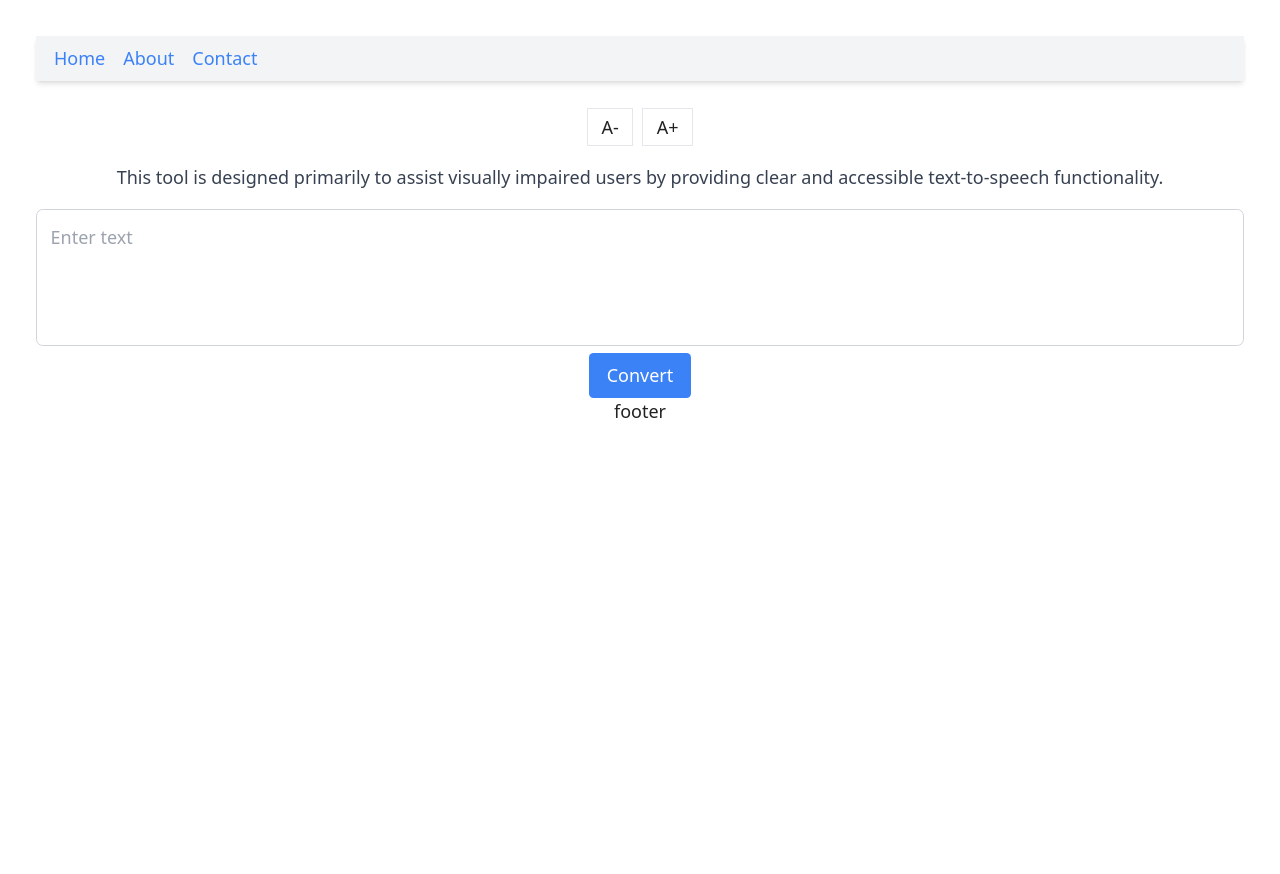
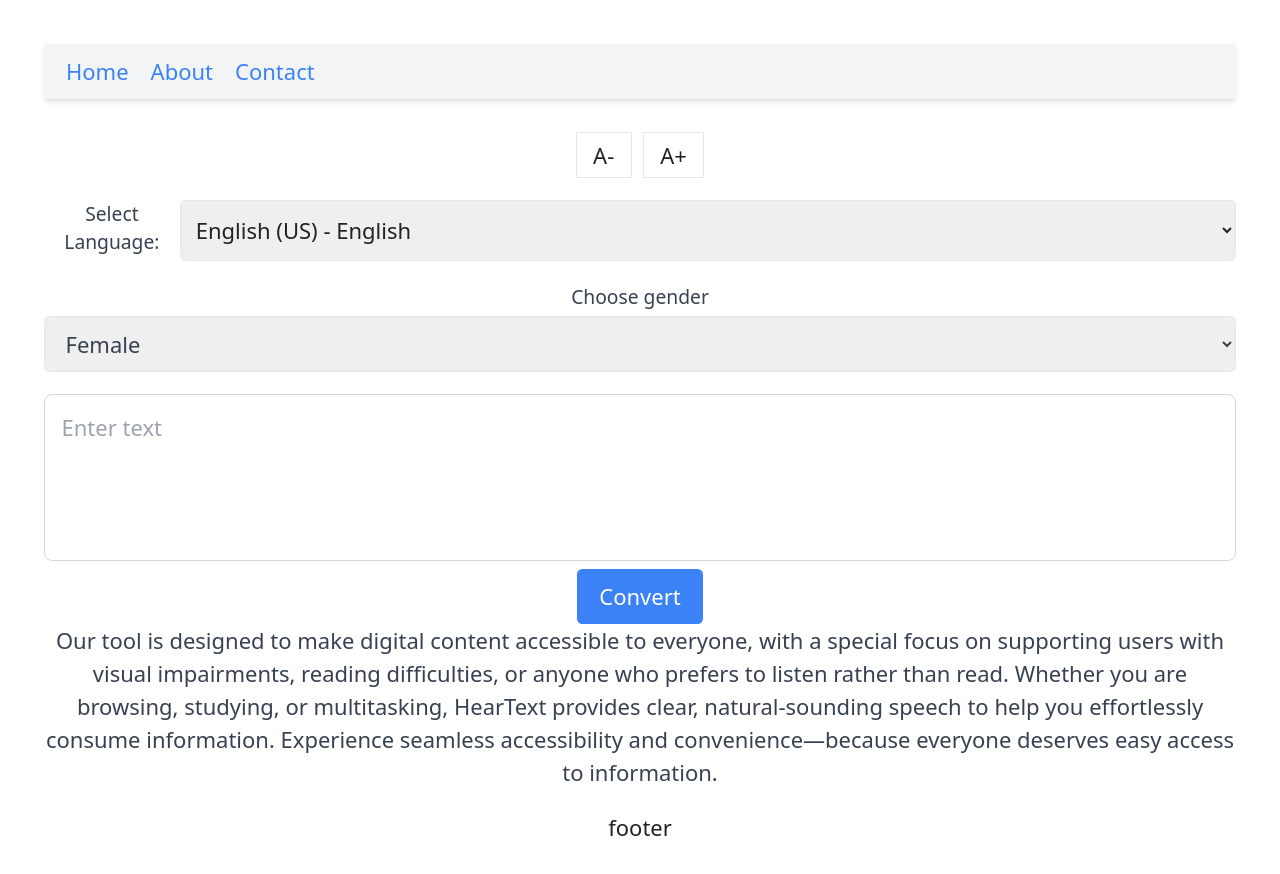
Before and after one commit to qingzhang100/tts, a React (Vite) app in the folder client/: page / in a window 1280 px wide. Shown: the top 874 px of the page. Before the commit the page ends 800 px from the top, so only its background shows below. Built offline with nearby package versions, Linux system fonts and the light colour scheme.

Commit message:
add SpeechSettings

```diff
--- a/client/src/App.jsx
+++ b/client/src/App.jsx
@@ -1,13 +1,16 @@
-import { useState } from "react";
+import { useState, useEffect } from "react";
 import "./App.css";
 import axios from "axios";
 import MainLayOut from "./layouts/MainLayouts";
 import FontSizeSwitcher from "./components/FontSizeSwitcher";
+import SpeechSettings from "./components/SpeechSettings/SpeechSettings";
 
 function App() {
   const [text, setText] = useState("");
   const [audioSrc, setAudioSrc] = useState(null);
-  const [fontSize, setFontSize] = useState(18);
+  const [fontSize, setFontSize] = useState(22);
+  const [language, setLanguage] = useState("en-US");
+  const [voice, setVoice] = useState("en-US-Wavenet-F");
 
   async function handleConvert() {
     const response = await axios.post("http://localhost:8080/convert", {
@@ -17,13 +20,23 @@ function App() {
     setAudioSrc(audioSrc);
   }
 
+  const DEFAULT_VOICES_BY_LANGUAGE = {
+    "en-US": "en-US-Wavenet-F",
+    "zh-CN": "cmn-CN-Wavenet-B",
+  };
+
+  useEffect(() => {
+    const selectedVoice = DEFAULT_VOICES_BY_LANGUAGE[language];
+    if (selectedVoice) {
+      setVoice(selectedVoice);
+    }
+  }, [language]);
+
   return (
     <MainLayOut fontSize={fontSize}>
       <FontSizeSwitcher setFontSize={setFontSize} />
-      <p className="mb-4 text-gray-700">
-        This tool is designed primarily to assist visually impaired users by
-        providing clear and accessible text-to-speech functionality.
-      </p>
+      <SpeechSettings language={language} setLanguage={setLanguage} />
+
       <textarea
         value={text}
         onChange={(e) => setText(e.target.value)}
@@ -45,6 +58,7 @@ function App() {
         rows={4}
       />
       <br />
+
       <button
         onClick={handleConvert}
         className="bg-blue-500 text-white px-4 py-2 rounded hover:bg-blue-600"
@@ -53,6 +67,15 @@ function App() {
       </button>
       <br />
       {audioSrc && <audio controls src={audioSrc} />}
+      <p className="mb-4 text-gray-700">
+        Our tool is designed to make digital content accessible to everyone,
+        with a special focus on supporting users with visual impairments,
+        reading difficulties, or anyone who prefers to listen rather than read.
+        Whether you are browsing, studying, or multitasking, HearText provides
+        clear, natural-sounding speech to help you effortlessly consume
+        information. Experience seamless accessibility and convenience—because
+        everyone deserves easy access to information.
+      </p>
     </MainLayOut>
   );
 }
--- /dev/null
+++ b/client/src/components/SpeechSettings/LanguageSelector.jsx
@@ -0,0 +1,35 @@
+import { useState } from "react";
+
+function LanguageSelector({ setLanguage }) {
+  const [selected, setSelected] = useState("en-US");
+
+  const handleChange = (e) => {
+    const newLang = e.target.value;
+    setSelected(newLang);
+    setLanguage(newLang);
+  };
+
+  return (
+    <div className="mb-4 flex">
+      <label className="block mb-1 text-sm font-medium text-gray-700">
+        Select Language:
+      </label>
+      <select
+        value={selected}
+        onChange={handleChange}
+        className="w-full p-2 border rounded"
+      >
+        <option value="en-US">English (US) - English</option>
+        {/* <option value="en-GB">English (UK) - English</option> */}
+        {/* <option value="ja-JP">Japanese - 日本語</option> */}
+        <option value="cmn-CN">Chinese (Mainland) - 中文</option>
+        {/* <option value="zh-TW">Chinese (Taiwan) - 中文</option>
+        <option value="fr-FR">French - Français</option>
+        <option value="es-ES">Spanish - Español</option>
+        <option value="ko-KR">Korean - 한국어</option> */}
+      </select>
+    </div>
+  );
+}
+
+export default LanguageSelector;
--- /dev/null
+++ b/client/src/components/SpeechSettings/SpeechSettings.jsx
@@ -0,0 +1,14 @@
+// SpeechSettings.js
+import LanguageSelector from "./LanguageSelector";
+import VoicePicker from "./VoicePicker";
+
+function SpeechSettings({ language, setLanguage, voice, setVoice, allVoices }) {
+  return (
+    <div>
+      <LanguageSelector setLanguage={setLanguage} selected={language} />
+      <VoicePicker allVoices={allVoices} voice={voice} setVoice={setVoice} />
+    </div>
+  );
+}
+
+export default SpeechSettings;
--- /dev/null
+++ b/client/src/components/SpeechSettings/VoicePicker.jsx
@@ -0,0 +1,19 @@
+function GenderSelector({ gender, setGender }) {
+  return (
+    <div className="mb-4">
+      <label className="block text-sm font-medium text-gray-700 mb-1">
+        Choose gender
+      </label>
+      <select
+        value={gender}
+        onChange={(e) => setGender(e.target.value)}
+        className="border rounded px-3 py-2 w-full text-gray-700"
+      >
+        <option value="FEMALE">Female</option>
+        <option value="MALE">Male</option>
+      </select>
+    </div>
+  );
+}
+
+export default GenderSelector;
--- a/client/src/index.css
+++ b/client/src/index.css
@@ -3,12 +3,11 @@
 @tailwind utilities;
 
 html {
-  font-size: 18px; /* Set base font size */
+  font-size: 22px; /* Set base font size */
   line-height: 1.5; /* Set proper line height for better readability */
 }
 
 body {
-  font-size: 1rem; /* 1rem = 18px */
   font-family: system-ui, -apple-system, BlinkMacSystemFont, "Segoe UI", Roboto,
     Oxygen, Ubuntu, Cantarell, "Open Sans", "Helvetica Neue", sans-serif;
   color: #222; /* High contrast text color */
@@ -21,7 +20,6 @@ button,
 input,
 textarea,
 select {
-  font-size: 18px; /* Ensure interactive elements have sufficiently large text */
   line-height: 1.5;
 }
 
```
Also changed, not shown: 1 other file (tests, documents, lock files or other folders).
